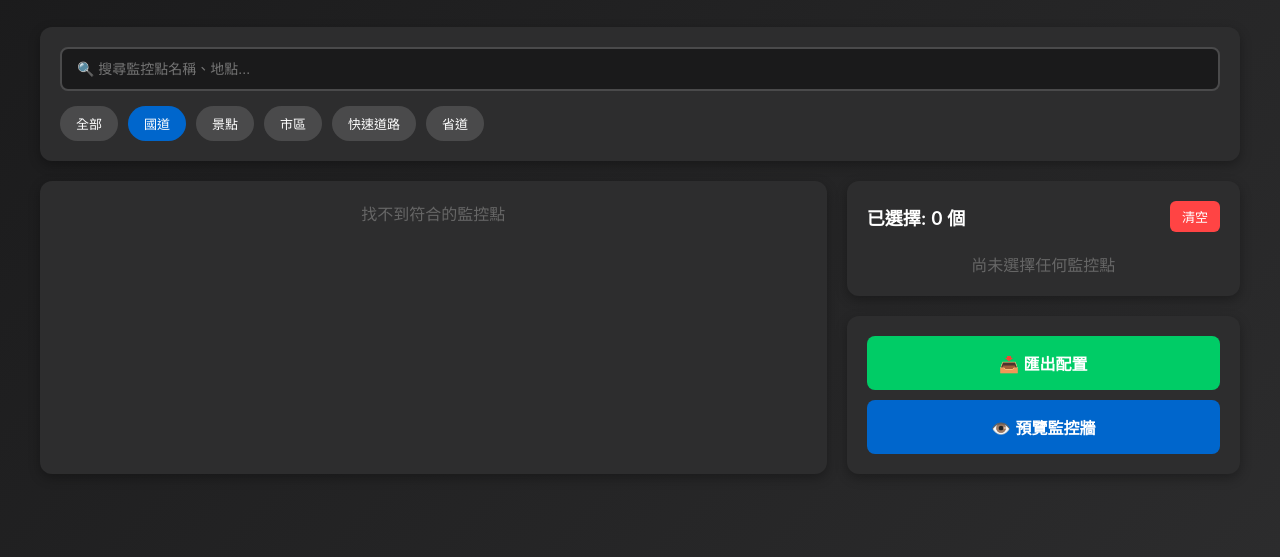
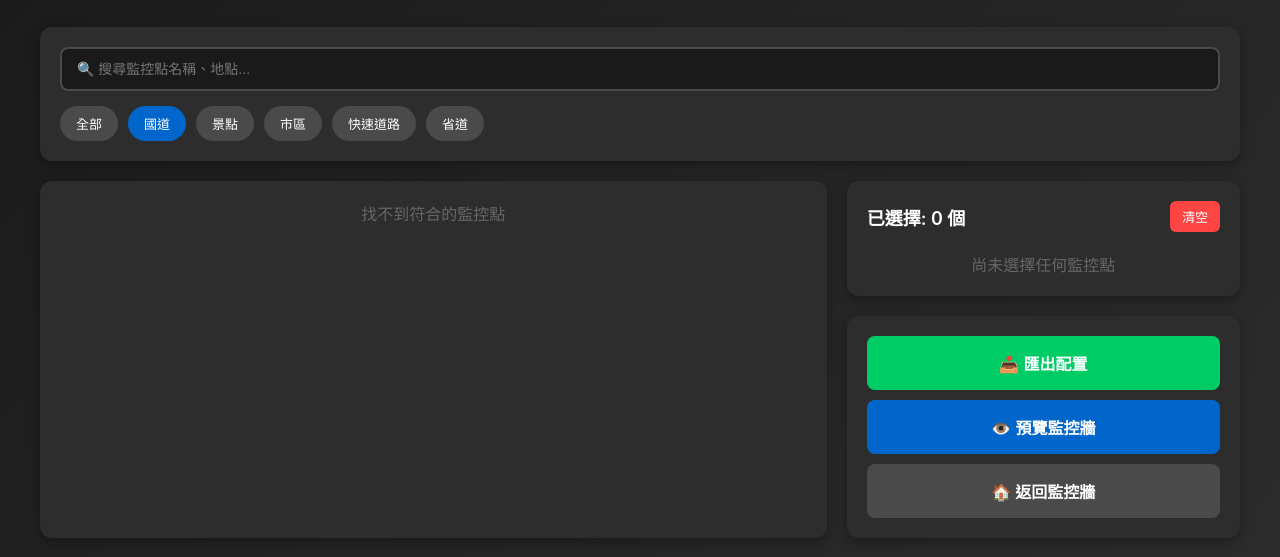
Before and after one commit to mimas9107/viewpoints, a plain HTML site: page picker.html in a window 1280 px wide. Both pictures are taken after a click on the button "國道". Shown: the part 129-686 px from the top of the page. Drawn offline with Linux system fonts and the light colour scheme.

Commit message:
feat: 新增雙向導航功能
- 主頁面新增「⚙️ 選擇器」按鈕 - 方便快速訪問選擇器
- 選擇器頁面新增「🏠 返回監控牆」按鈕 - 方便返回主頁
- 改善使用者體驗，無需手動輸入 URL
- 更新 CHANGELOG.md 記錄變更

```diff
--- a/picker.html
+++ b/picker.html
@@ -263,6 +263,26 @@
             background: #0077dd;
         }
 
+        .back-btn {
+            width: 100%;
+            padding: 15px;
+            background: #4a4a4b;
+            border: none;
+            border-radius: 8px;
+            color: white;
+            font-size: 16px;
+            font-weight: 600;
+            cursor: pointer;
+            text-decoration: none;
+            display: block;
+            text-align: center;
+            margin-top: 10px;
+        }
+
+        .back-btn:hover {
+            background: #5a5a5b;
+        }
+
         @media (max-width: 768px) {
             .main-content {
                 grid-template-columns: 1fr;
@@ -310,6 +330,7 @@
                 <div class="export-section">
                     <button class="export-btn" onclick="exportConfig()">📥 匯出配置</button>
                     <button class="preview-btn" onclick="previewWall()">👁️ 預覽監控牆</button>
+                    <a href="index.html" class="back-btn">🏠 返回監控牆</a>
                 </div>
             </div>
         </div>
```
Also changed, not shown: index.html (+1 -0 lines), CHANGELOG.md.
